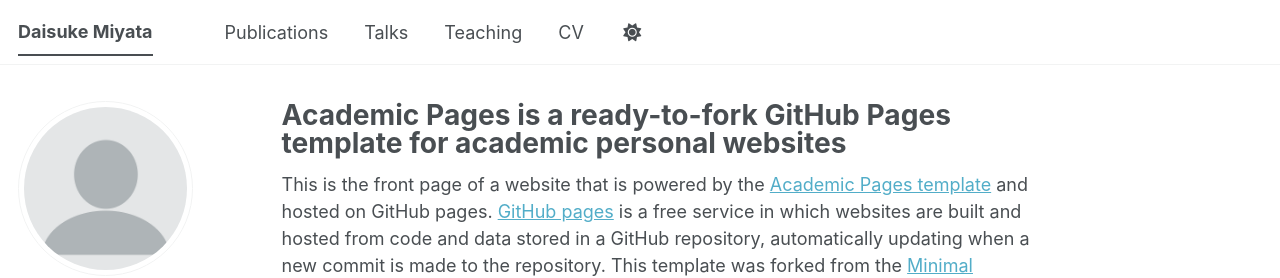
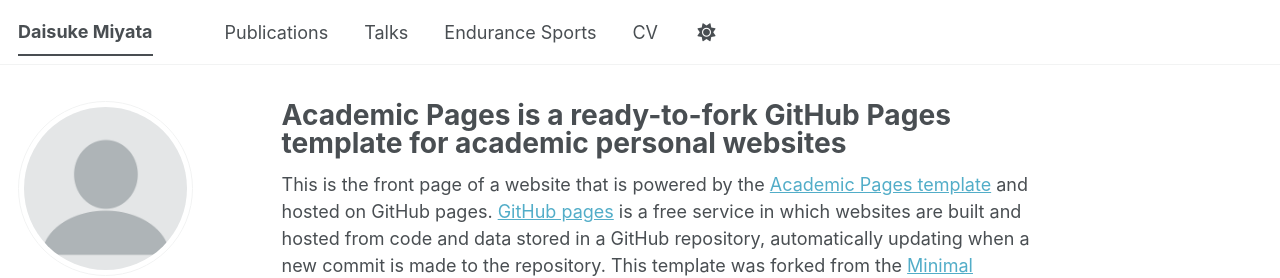
Before and after one commit to daisuke-miyata/daisuke-miyata.github.io, a Jekyll site: the page built from _pages/about.md, in a window 1280 px wide. Shown: the top 278 px of the page. Built offline with Jekyll 4.4.1, drawn with Linux system fonts in a browser that asks for light colours; some web fonts are replaced; a script bundle is joined from its source files by our own code; library files that are not in the unit come from our copies.

Commit message:
Update navigation.yml

```diff
--- a/_data/navigation.yml
+++ b/_data/navigation.yml
@@ -14,8 +14,8 @@ main:
   - title: "Talks"
     url: /talks/
 
-  - title: "Teaching"
-    url: /teaching/
+  - title: "Endurance Sports"
+    url: /sports/
 
   - title: "CV"
     url: /files/cv.pdf
```
